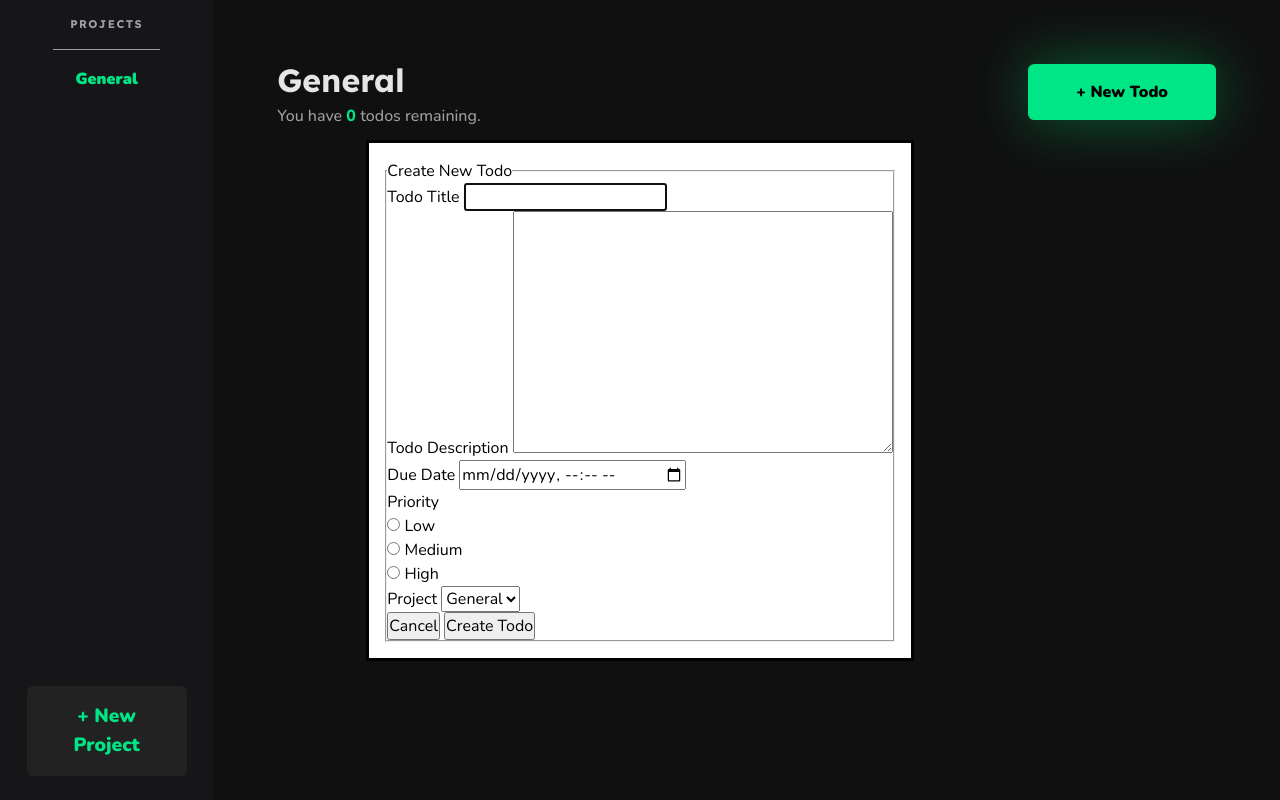
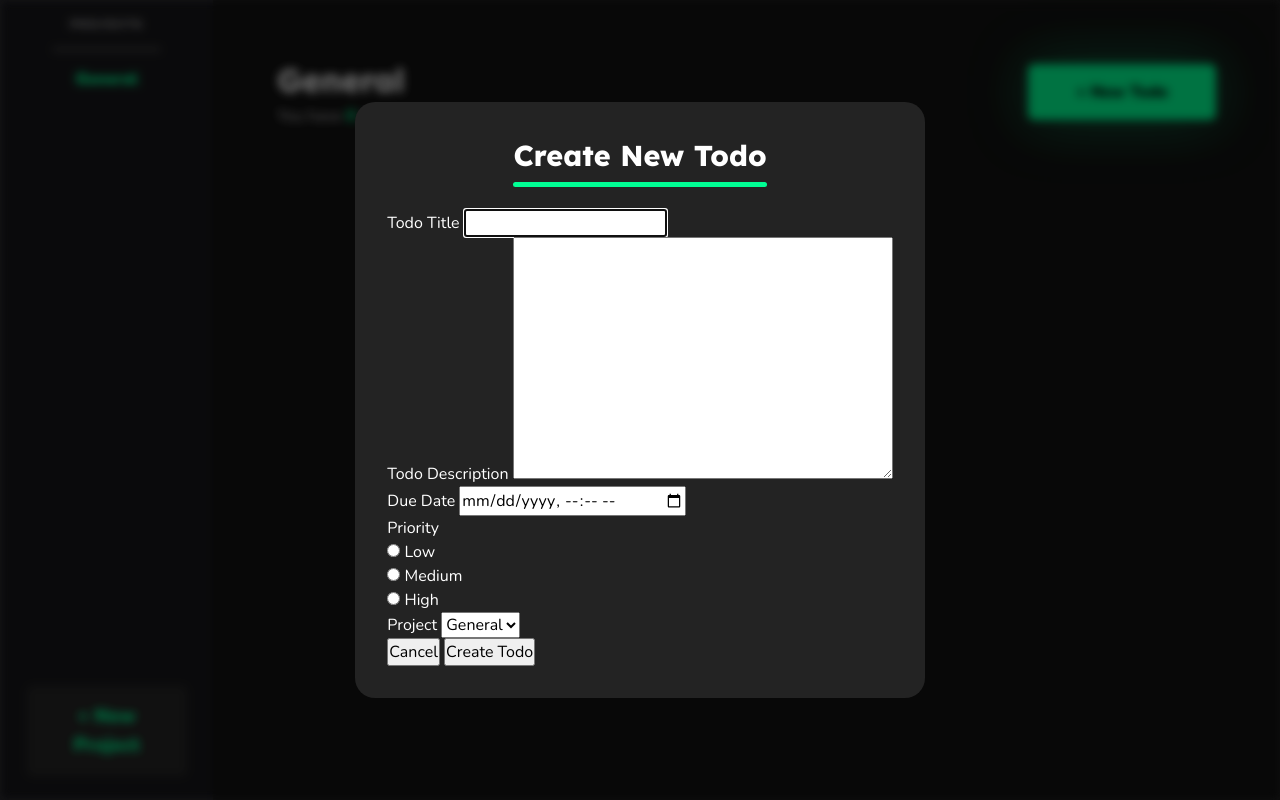
Before and after one commit to jakesummer/todo-list, a website built with webpack: page src/template.html in a window 1280 px wide. Both pictures are taken after a click on the button "+ New Todo". Built offline with nearby package versions, Linux system fonts and the light colour scheme.

Commit message:
Add basic styling to dialogs

```diff
--- a/src/style.css
+++ b/src/style.css
@@ -436,3 +436,41 @@ button {
 .secondary-btn:hover {
     background-color: var(--surface-2-hover-color);
 }
+
+dialog {
+    outline: none;
+    border: none;
+    border-radius: 20px;
+    background-color: #232323;
+    color: var(--primary-font-color);
+    padding: 2rem;
+}
+
+dialog::backdrop {
+    backdrop-filter: blur(5px) brightness(50%);
+}
+
+fieldset {
+    border: none;
+}
+
+legend {
+    font-family: var(--heading-font);
+    color: var(--primary-font-color);
+    font-size: 1.8rem;
+    font-weight: 750;
+    text-align: center;
+    position: relative;
+    margin-bottom: 2rem;
+}
+
+legend::after {
+    content: "";
+    width: 100%;
+    height: 0.3rem;
+    background-color: #00FF94;
+    border-radius: 10px;
+    position: absolute;
+    bottom: -10px;
+    left: 0;
+}
--- a/src/template.html
+++ b/src/template.html
@@ -70,7 +70,7 @@
         </form>
     </dialog>
 
-    <dialog id="todo-details-modal">
+    <dialog id="todo-details-modal" autofocus>
         <p id="details-title"></p>
         <p id="details-priority"></p>
         <p>Project: <span id="details-project"></span></p>
```
